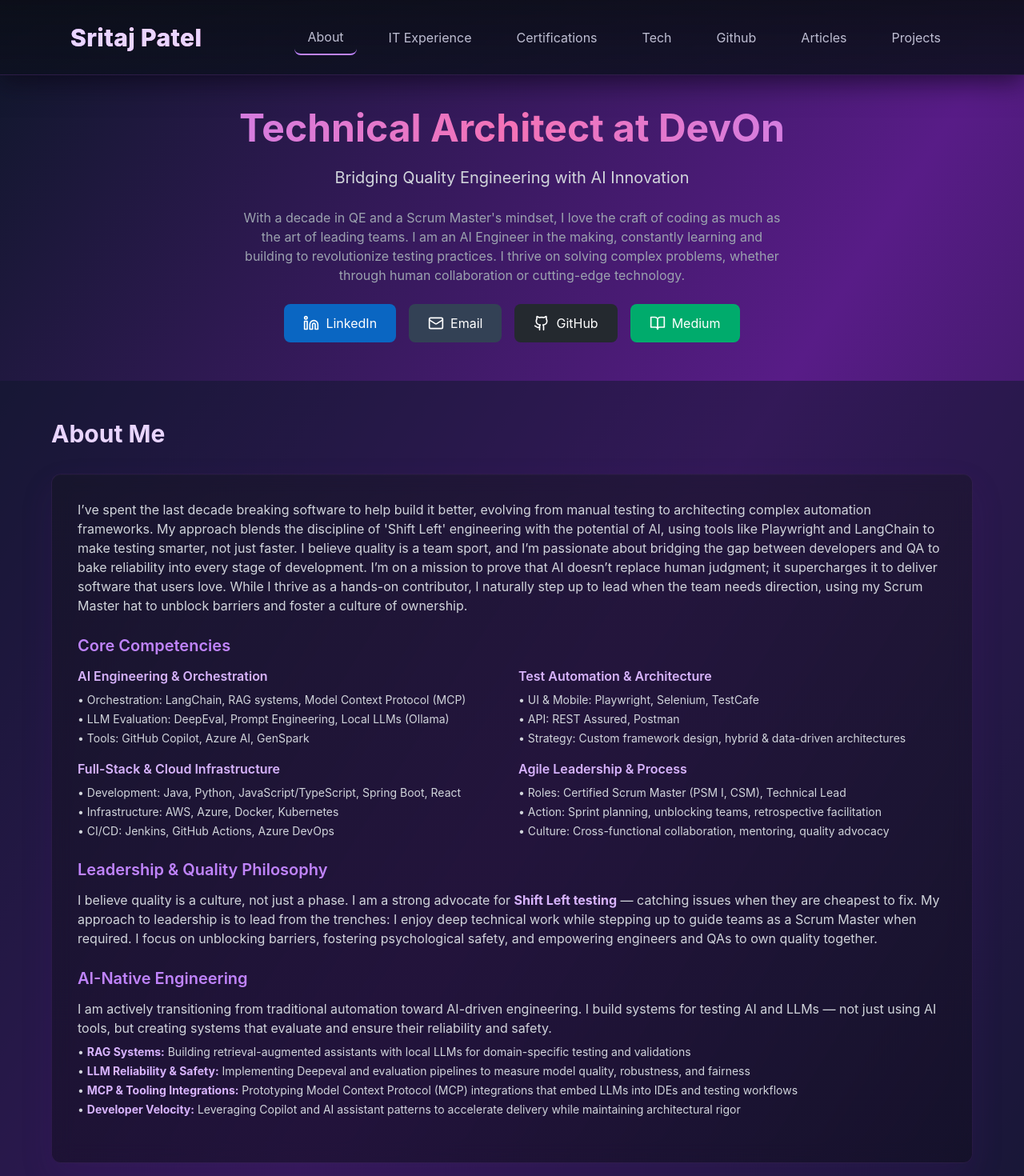
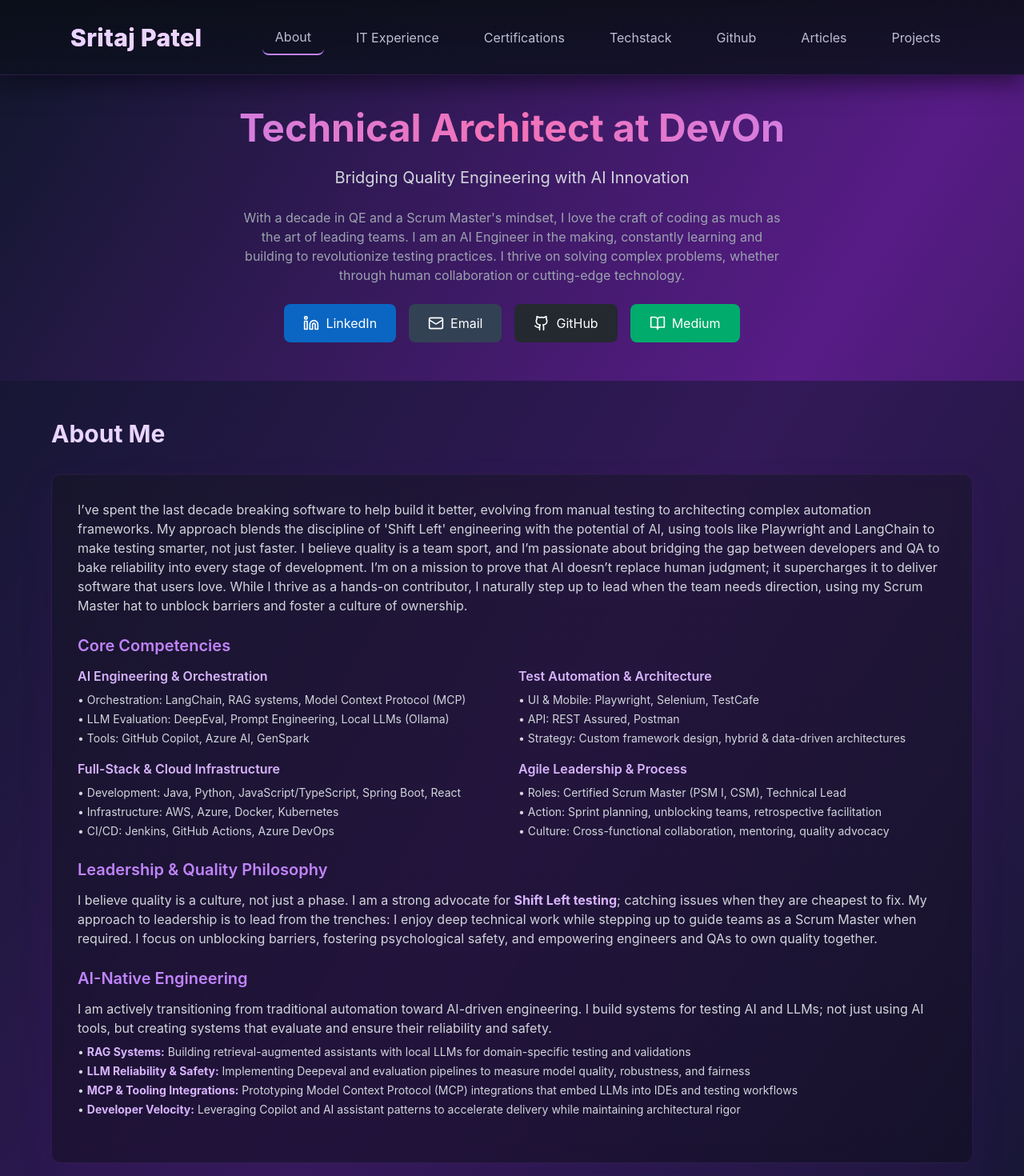
Before and after one commit to sritajkumarpatel/sritaj-portfolio, a React (Vite) app: page / in a window 1280 px wide. Shown: the top 1470 px of the page at 80% size. Built offline with nearby package versions, Linux system fonts and the light colour scheme.

Commit message:
feat: refine messaging in About component and update Nav for clearer section titles

```diff
--- a/src/components/About.jsx
+++ b/src/components/About.jsx
@@ -100,7 +100,7 @@ export default function About({ experience, mediumArticles }) {
         <p className="text-gray-300 mb-4">
           I believe quality is a culture, not just a phase. I am a strong
           advocate for{" "}
-          <strong className="text-purple-300">Shift Left testing</strong> —
+          <strong className="text-purple-300">Shift Left testing</strong>;
           catching issues when they are cheapest to fix. My approach to
           leadership is to lead from the trenches: I enjoy deep technical work
           while stepping up to guide teams as a Scrum Master when required. I
@@ -113,7 +113,7 @@ export default function About({ experience, mediumArticles }) {
         </h4>
         <p className="text-gray-300 mb-2">
           I am actively transitioning from traditional automation toward
-          AI-driven engineering. I build systems for testing AI and LLMs — not
+          AI-driven engineering. I build systems for testing AI and LLMs; not
           just using AI tools, but creating systems that evaluate and ensure
           their reliability and safety.
         </p>
--- a/src/components/Nav.jsx
+++ b/src/components/Nav.jsx
@@ -29,7 +29,11 @@ export default function Nav({ activeSection, setActiveSection }) {
                   : "text-gray-300 hover:text-purple-300"
               }`}
             >
-              {section === "experience" ? "IT Experience" : section}
+              {section === "experience"
+                ? "IT Experience"
+                : section === "tech"
+                  ? "Techstack"
+                  : section}
             </button>
           ))}
         </div>
```
